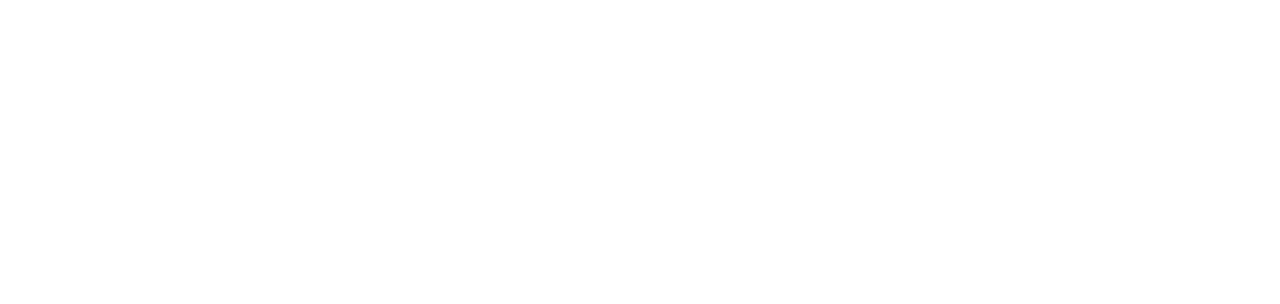
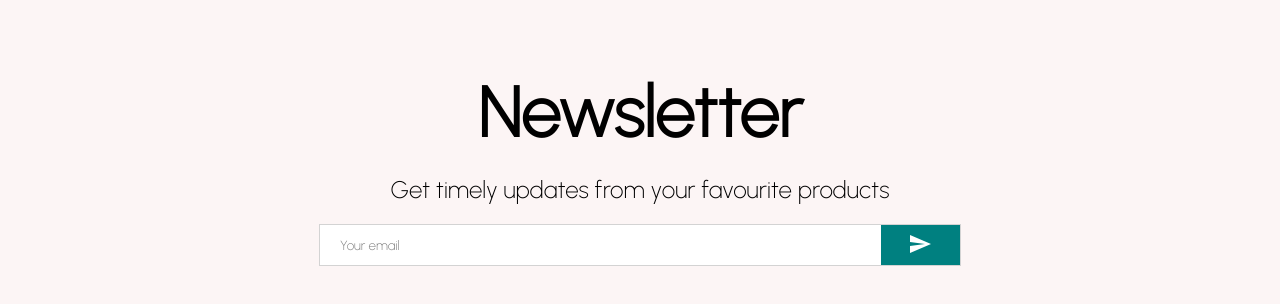
Before and after one commit to siddhartharya0809/ebuy, a React (Create React App) app: page / in a window 1280 px wide. Shown: the part 2328-2632 px from the top of the page. Before the commit the page ends 2256 px from the top, so only its background shows below. Built offline with nearby package versions, Linux system fonts and the light colour scheme.

Commit message:
added Newsletter section on homepage

```diff
--- /dev/null
+++ b/src/components/Newsletter.jsx
@@ -0,0 +1,57 @@
+import { Send } from '@material-ui/icons';
+import styled from 'styled-components';
+
+
+const Container = styled.div`
+  height: 60vh;
+  background-color: #fcf5f5;
+  display: flex;
+  align-items: center;
+  justify-content: center;
+  flex-direction: column;
+`
+const Title = styled.h1`
+  font-size: 70px;
+  margin-bottom: 20px;
+`
+const Desc = styled.div`
+  font-size: 24px;
+  font-weight: 300;
+  margin-bottom: 20px;
+`
+const InputContainer = styled.div`
+  width: 50%;
+  height: 40px;
+  background-color: white;
+  display: flex;
+  justify-content: space-between;
+  border: 1px solid lightgray
+`
+const Input = styled.input`
+  border: none;
+  flex: 8;
+  padding-left: 20px
+`
+const Button = styled.button`
+  flex: 1;
+  border: none;
+  background-color: teal;
+  color: white;
+`
+
+const Newsletter = () => {
+  return (
+    <Container>
+      <Title>Newsletter</Title>
+      <Desc>Get timely updates from your favourite products</Desc>
+      <InputContainer>
+        <Input placeholder='Your email' />
+        <Button>
+          <Send />
+        </Button>
+      </InputContainer>
+    </Container>
+  );
+}
+
+export default Newsletter;
--- a/src/pages/Home.jsx
+++ b/src/pages/Home.jsx
@@ -2,9 +2,10 @@
 import Anouncement from '../components/Anouncement'
 import Categories from '../components/Categories'
 import Navbar from '../components/Navbar'
+import Newsletter from '../components/Newsletter'
 import Products from '../components/Products'
 import Slider from '../components/Slider'
-
+// import Footer from '../components/Footer'
 
 const Home = () => {
   return (
@@ -14,6 +15,8 @@
       <Slider />
       <Categories />
       <Products />
+      <Newsletter />
+      {/* <Footer /> */}
     </div>
   )
 }
```
